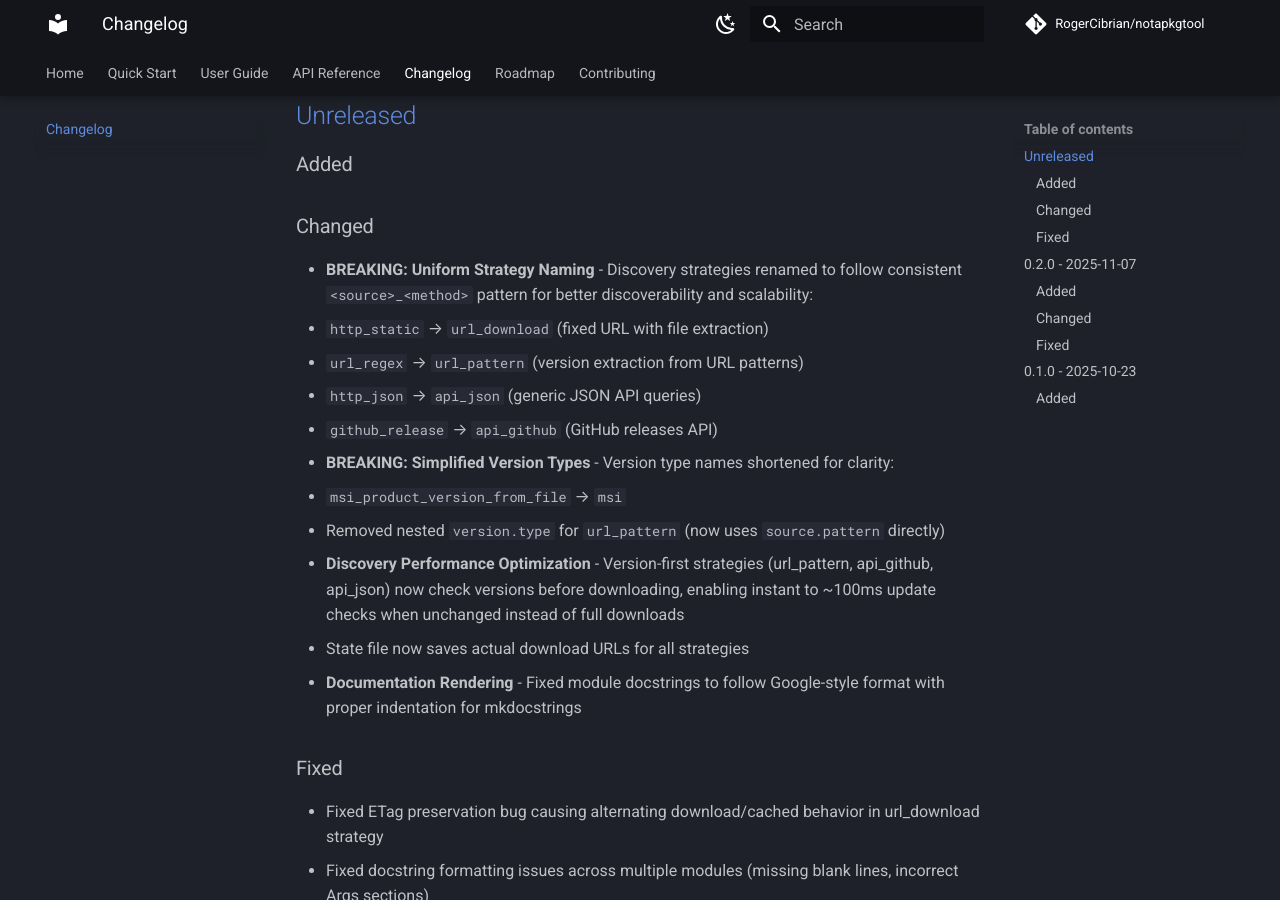
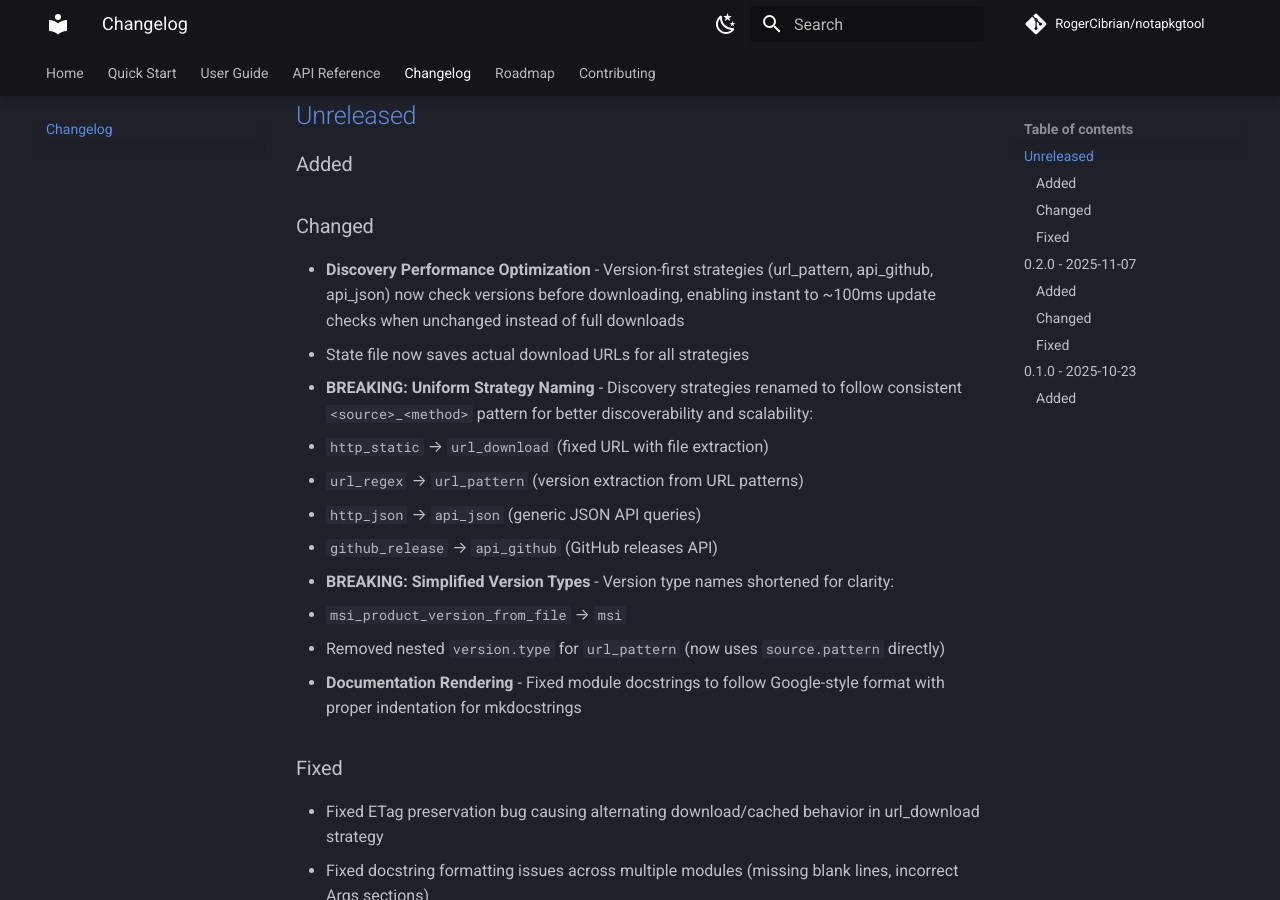
Before and after one commit to RogerCibrian/notapkgtool, an MkDocs documentation site: the page built from docs/changelog.md, in a window 1280 px wide and 900 px high, scrolled down 237 px. Built offline with MkDocs 1.6.1 and Material for MkDocs 9.7.7, drawn with Linux system fonts in a browser that asks for light colours; comment, search, counter and statistics services are not loaded; part of the change alters nothing that is shown.

```diff
--- a/docs/changelog.md
+++ b/docs/changelog.md
@@ -11,6 +11,8 @@ and this project adheres to [Semantic Versioning](https://semver.org/spec/v2.0.0
 
 ### Changed
 
+- **Discovery Performance Optimization** - Version-first strategies (url_pattern, api_github, api_json) now check versions before downloading, enabling instant to ~100ms update checks when unchanged instead of full downloads
+- State file now saves actual download URLs for all strategies
 - **BREAKING: Uniform Strategy Naming** - Discovery strategies renamed to follow consistent `<source>_<method>` pattern for better discoverability and scalability:
   - `http_static` → `url_download` (fixed URL with file extraction)
   - `url_regex` → `url_pattern` (version extraction from URL patterns)
@@ -19,8 +21,6 @@ and this project adheres to [Semantic Versioning](https://semver.org/spec/v2.0.0
 - **BREAKING: Simplified Version Types** - Version type names shortened for clarity:
   - `msi_product_version_from_file` → `msi`
   - Removed nested `version.type` for `url_pattern` (now uses `source.pattern` directly)
-- **Discovery Performance Optimization** - Version-first strategies (url_pattern, api_github, api_json) now check versions before downloading, enabling instant to ~100ms update checks when unchanged instead of full downloads
-- State file now saves actual download URLs for all strategies
 - **Documentation Rendering** - Fixed module docstrings to follow Google-style format with proper indentation for mkdocstrings
 
 ### Fixed
```
